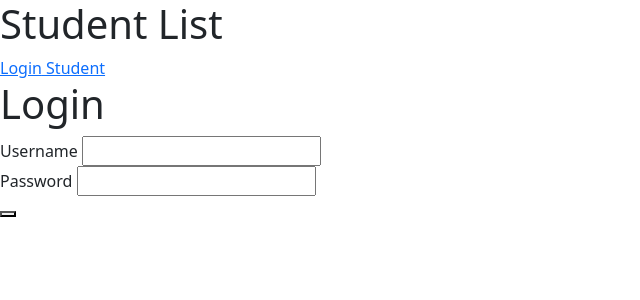
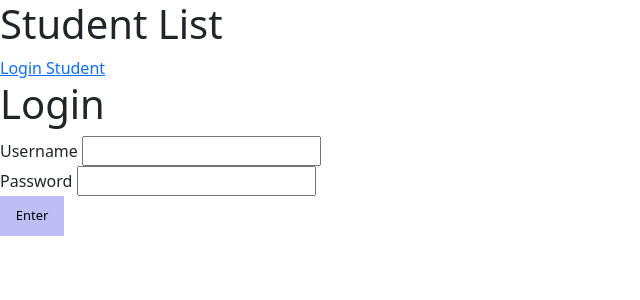
Before and after one commit to ncostanzo64/LibraryAngular, an Angular app: page /login in a window 1280 px wide. Shown: the top 300 px of the page, without its empty margins (0-640 px from the left). Built offline with nearby package versions, Linux system fonts and the light colour scheme.

Commit message:
things look nicer

```diff
--- a/src/app/login/login.component.css
+++ b/src/app/login/login.component.css
@@ -0,0 +1,10 @@
+.block {
+    display: block;
+    width: 5%;
+    border: none;
+    background-color: #bebef5;
+    padding: 10px 15px;
+    font-size: 13px;
+    cursor: pointer;
+    text-align: center;
+}
--- a/src/app/login/login.component.html
+++ b/src/app/login/login.component.html
@@ -5,4 +5,4 @@ Username
 Password
 <input [(ngModel)]="password">
 <br/>
-<button (click)="login(username,password)"></button>
+<button (click)="login(username,password)" class="block"> Enter</button>
--- a/src/app/student-navigator/student-navigator.component.css
+++ b/src/app/student-navigator/student-navigator.component.css
@@ -1,27 +1,24 @@
 h1 {
-    color:#c00;
-    font-family:sans-serif;
-    font-size:2em;
-    margin-bottom:0;
-  }
+    color: #c00;
+    font-family: sans-serif;
+    font-size: 2em;
+    margin-bottom: 0;
+}
 
+table td {
+    padding: .25em .5em;
+    text-align: left;
+    background-color: #eee;
+}
 
-  table td{
-    padding:.25em .5em;
-    text-align:left;
-    background-color:#eee;
+table th {
+    padding: .25em .5em;
+    text-align: left;
+    background-color: #009;
+    color: #fff;
+}
 
-  }
-
-  table th{
-    padding:.25em .5em;
-    text-align:left;
-    background-color:#009;
-    color:#fff;
-  }
-
-
-  .mytable {
-    border-collapse:separate;
-    border-spacing:.25em 1em;
-  }
+.mytable {
+    border-collapse: separate;
+    border-spacing: .25em 1em;
+}
```
